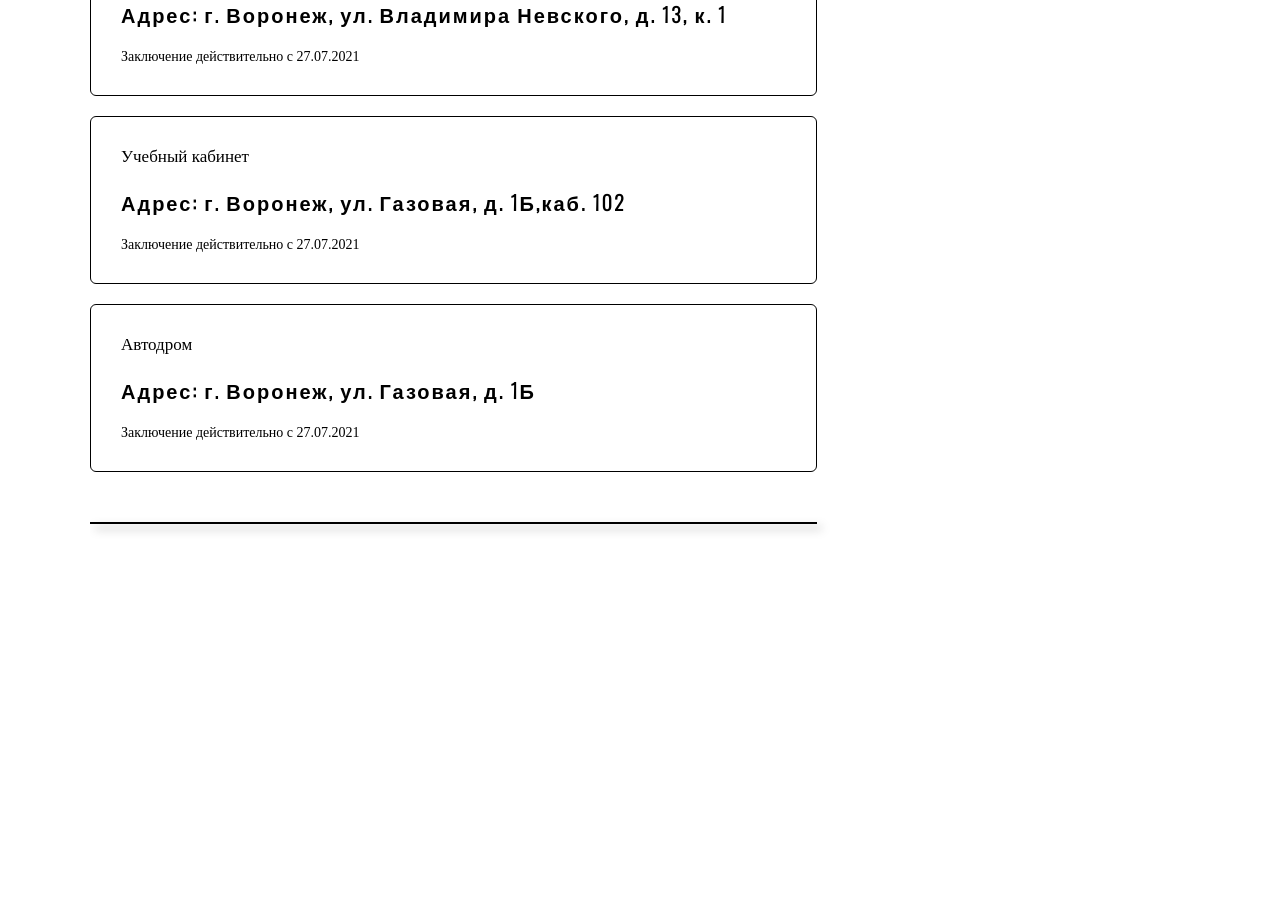
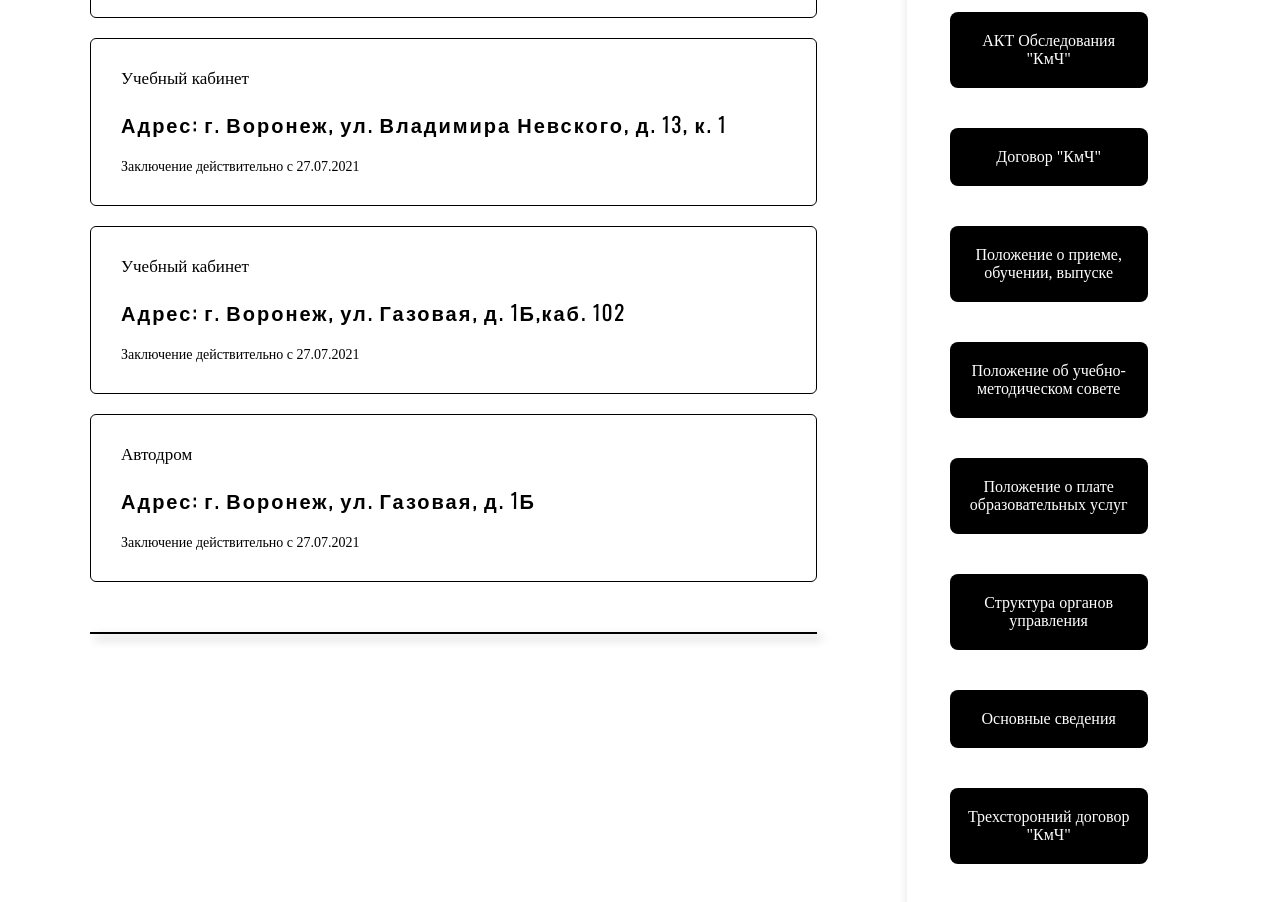
Before and after one commit to kosolapus/kmh36.ru, a plain HTML site: page index.html in a window 1280 px wide. Shown: the part 1260-2162 px from the top of the page. Before the commit the page ends 1842 px from the top, so only its background shows below. Drawn offline with nearby package versions, Linux system fonts and the light colour scheme.

Commit message:
добавили доков

```diff
--- a/index.html
+++ b/index.html
@@ -81,14 +81,17 @@
             </div>
             <div class="document-box">
                 <a href="doc/устав КМЧ.pdf" download=""> <div class="document">Устав "КмЧ"</div></a>
-
                 <a href="doc/лиц.pdf" download=""><div class="document">Лицензия "КмЧ"</div></a>
-
-
                 <a href="doc/инн кмч.pdf" download=""><div class="document">ИНН "КмЧ"</div></a>
-
-
                 <a href="doc/заключение ГИБДД КМЧ.pdf" download=""> <div class="document">Заключение ГИБДД</div></a>
+                <a href="doc2/АКТ Обследования КМЧ.pdf" download=""><div class="document">АКТ Обследования "КмЧ"</div></a>
+                <a href="doc2/договор  КМЧ.pdf" download=""><div class="document">Договор "КмЧ"</div></a>
+                <a href="doc2/К мЧ положение о приеме  , обучении выпуске.pdf" download=""><div class="document">Положение о приеме, обучении, выпуске</div></a>
+                <a href="doc2/К мЧ положение об учебно-методическом совете.pdf" download=""><div class="document">Положение об учебно-методическом совете</div></a>
+                <a href="doc2/КмЧ Положение о плате образовательных услуг.pdf" download=""><div class="document">Положение о плате образовательных услуг</div></a>
+                <a href="doc2/КМЧ структура органов управления.pdf" download=""><div class="document">Структура органов управления</div></a>
+                <a href="doc2/Основные сведения.pdf" download=""><div class="document">Основные сведения</div></a>
+                <a href="doc2/трехсторонний договор КМЧ.pdf" download=""><div class="document">Трехсторонний договор "КмЧ"</div></a>
             </div>
         </div>
     </div>
--- a/style.css
+++ b/style.css
@@ -202,7 +202,7 @@ height: 100%;
     padding-right: 20%;
     font-size: 20px;
     font-family: 'Oswald', sans-serif;
-    letter-spacing: 4px;
+    letter-spacing: 2px;
     font-weight: 600;
     text-align: center;
 
@@ -210,8 +210,8 @@ height: 100%;
 .documents {
     margin-left: 20%;
     box-shadow: 0px 15px 10px rgba(0, 0, 0, 0.103);
-    border-radius: 50px;
-    max-height: 40%;
+    /* border-radius: 50px; */
+    height: 100%;
 }
 .document {
 
@@ -339,8 +339,9 @@ a {
 
 
     .document-box {
-        display: flex;
-        flex-wrap: wrap;
+        /* display: flex;
+        flex-direction: column;
+        flex-wrap: wrap; */
         margin: 0 auto;
         padding-top: 15px;
         padding-left: 10px;
```
Also changed, not shown: 8 other files.
